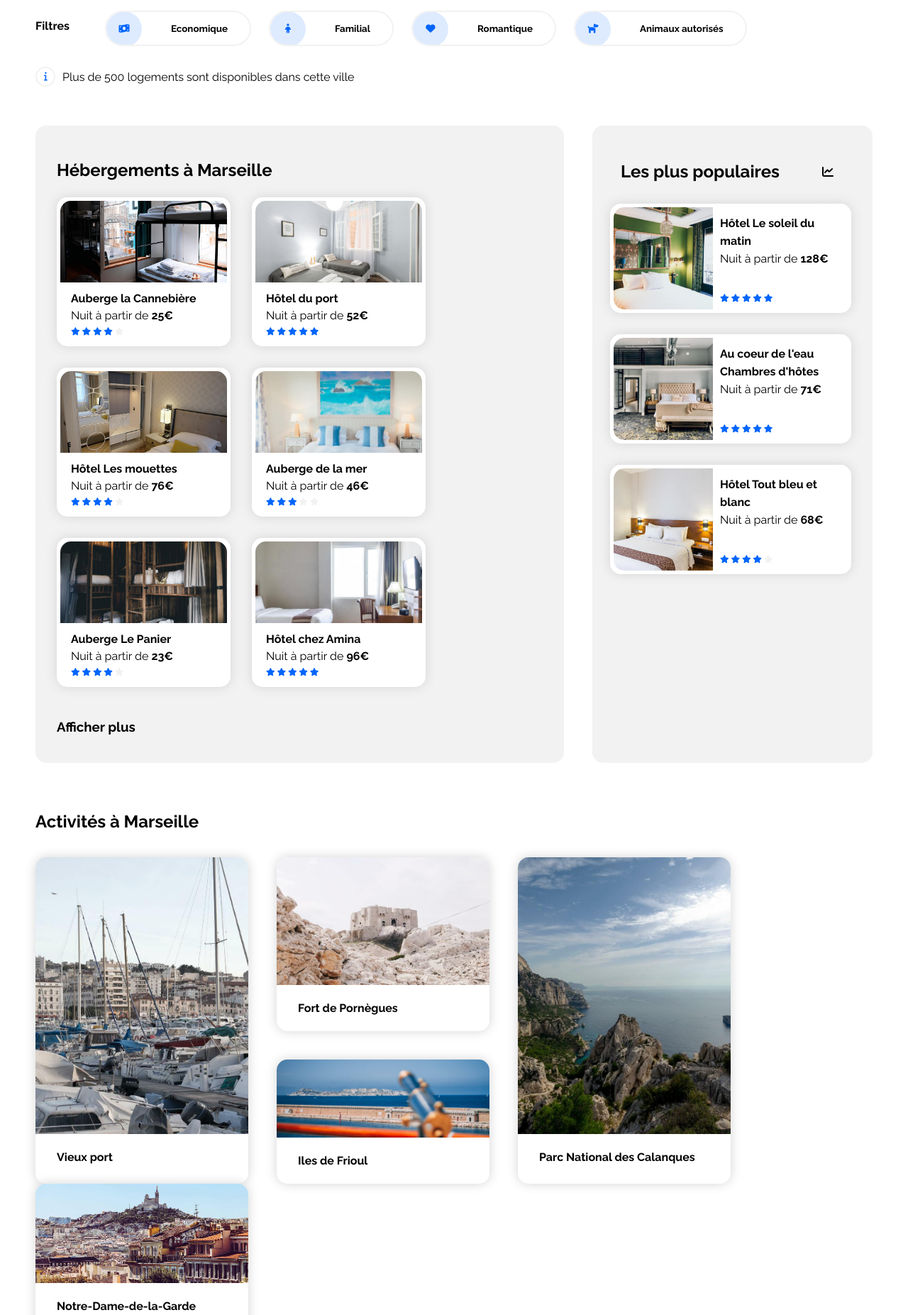
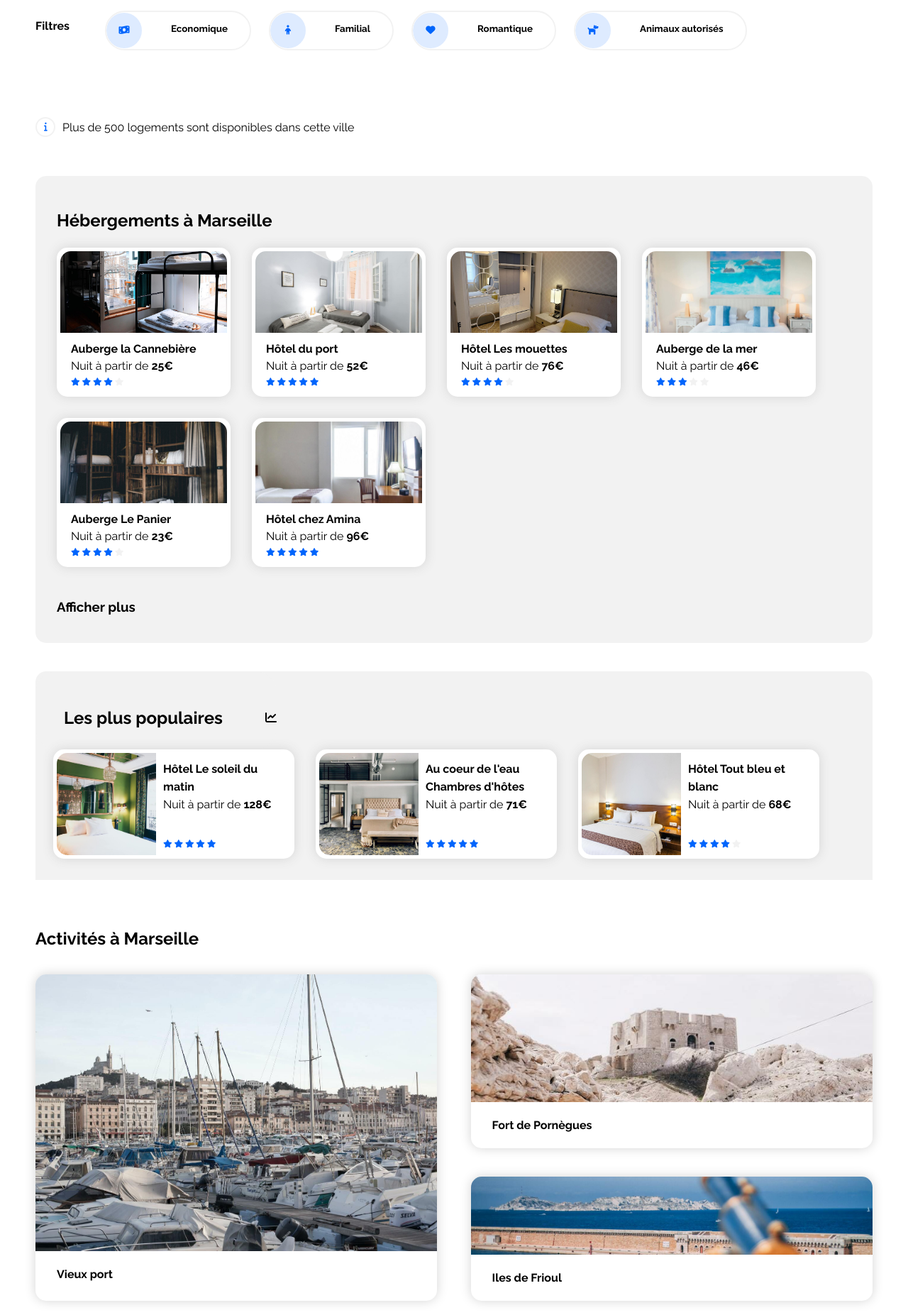
Before and after one commit to Lullaby460/P2_Dumas_Thibaut, a plain HTML site: page index.html in a window 1280 px wide. Shown: the part 260-2113 px from the top of the page at 71% size. Drawn offline with Linux system fonts and the light colour scheme.

Commit message:
CSS Tablette

```diff
--- a/styles.css
+++ b/styles.css
@@ -531,3 +531,45 @@ button div {
         border-color: #0065FC;
     }
 }
+
+
+
+
+@media all and (max-device-width: 1024px){
+    .main{
+        flex-direction: column;
+    }
+    .presentation{
+        margin: 0 0 40px 0;
+    }
+    .popular{
+        display: flex;
+        flex-direction: row;
+    }
+    .activites div{
+        margin: 0 0 40px 0;
+        width: 48%;
+    }
+    .double .link{
+        width: 100%;
+    }
+    .double{
+        margin: 0 0 40px 40px;
+    }
+    .activites article{
+        justify-content: space-between;
+    }
+    .filtres{
+        margin-bottom: 6em;
+        flex-wrap: wrap;
+    }
+    .filtrebutton{
+        margin-bottom: 1em;
+    }
+    .button div{
+        bottom: 0;
+    }
+    footer{
+        align-items: unset;
+    }
+}
```
